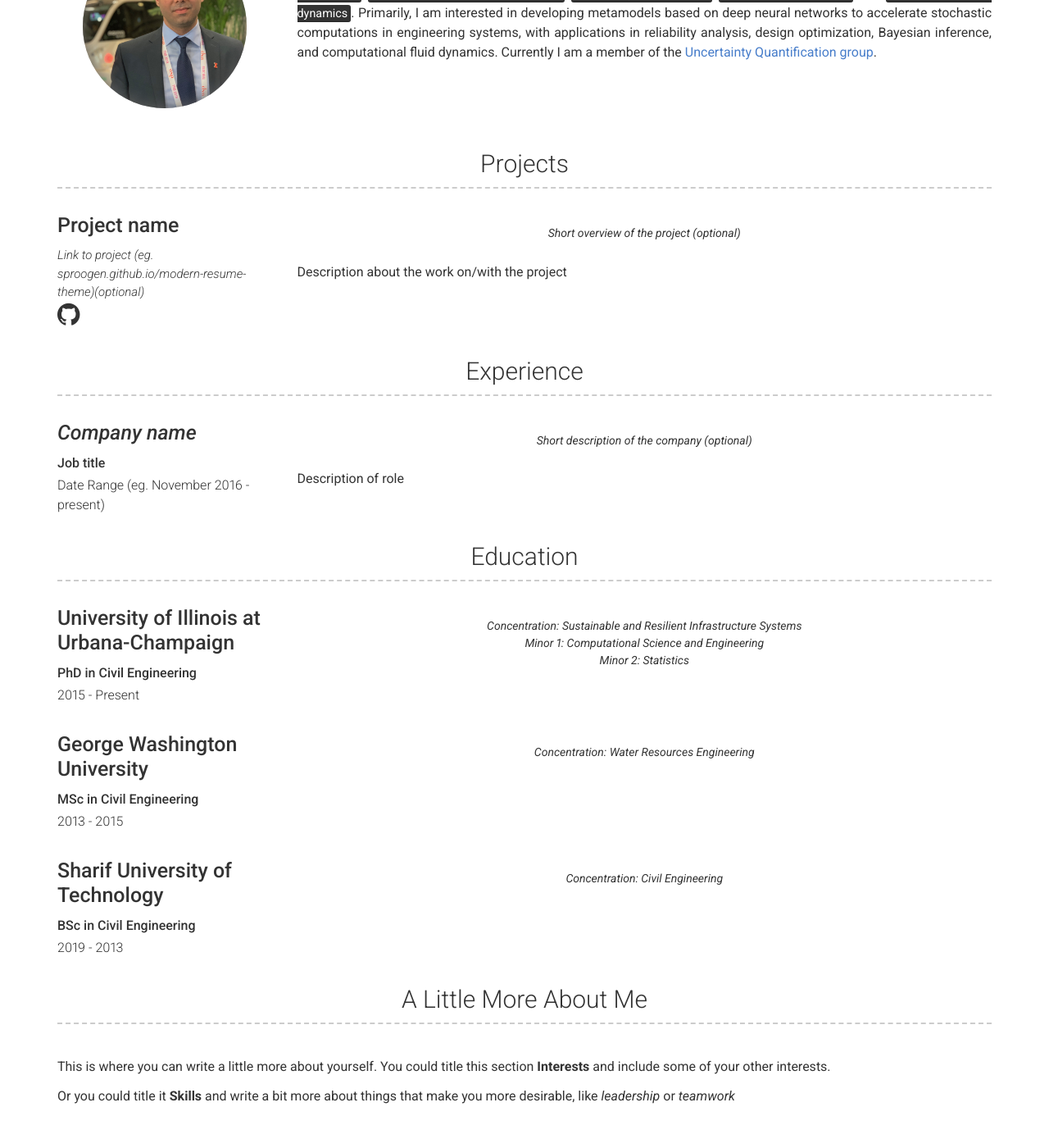
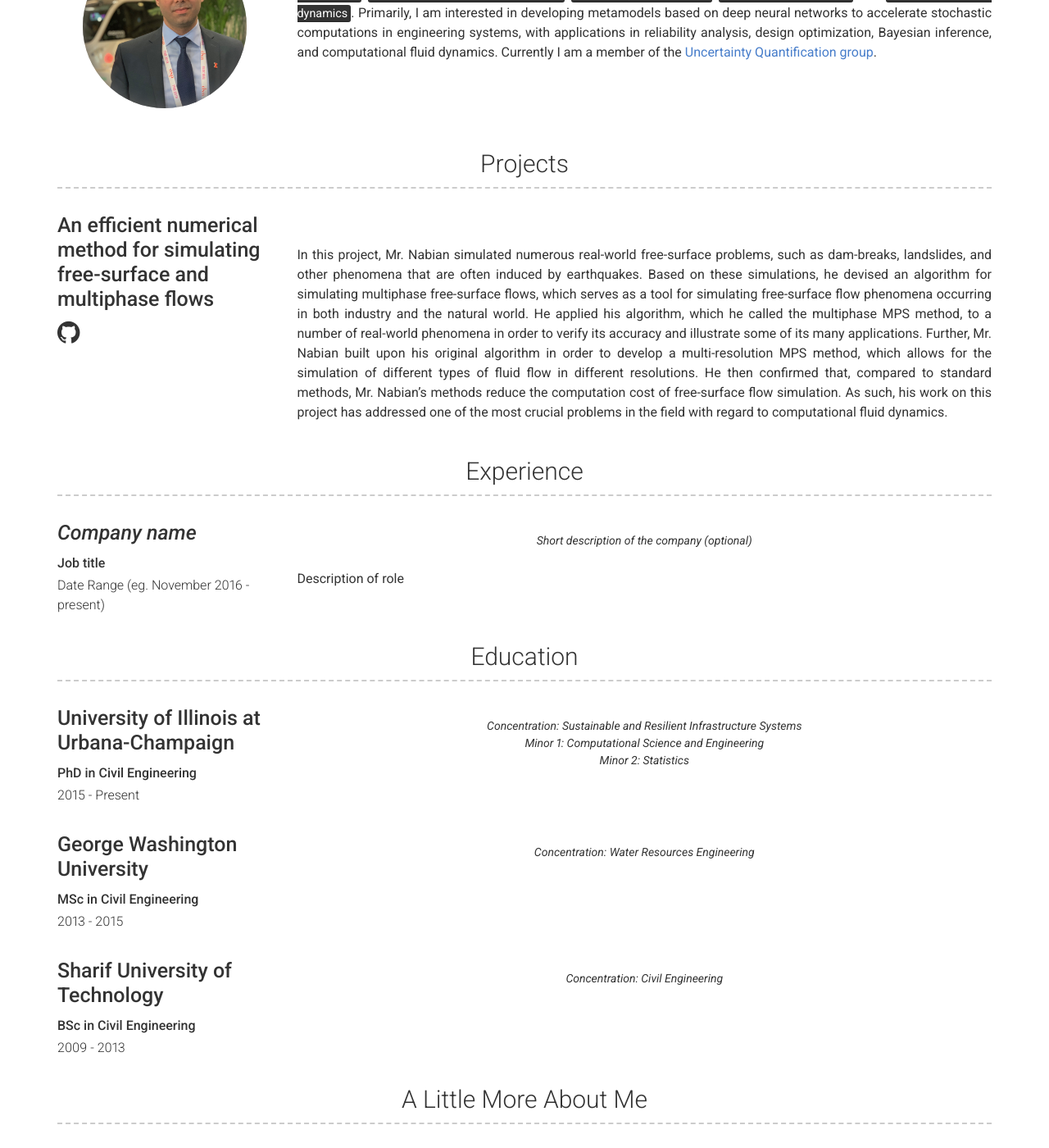
Before and after one commit to mnabian/mnabian.github.io, a Jekyll site: the page built from index.md, in a window 1280 px wide and 1400 px high, scrolled down 397 px. Shown: the whole window at 82% size. Built offline with Jekyll 4.4.1, drawn with Linux system fonts in a browser that asks for light colours.

Commit message:
Initial resume setup

```diff
--- a/_config.yml
+++ b/_config.yml
@@ -34,9 +34,7 @@
 # More Section
 # more_title: A Little More About Me #(Use this to override about more section title)
 more_content: | # this will include new lines to allow paragraphs
-  This is where you can write a little more about yourself. You could title this section **Interests** and include some of your other interests.
-
-  Or you could title it **Skills** and write a bit more about things that make you more desirable, like *leadership* or *teamwork*
+  Coming soon!
 
 # Footer
 footer_show_references: true
--- a/_data/education.yml
+++ b/_data/education.yml
@@ -14,7 +14,7 @@
     Concentration: Water Resources Engineering
 
 - name: Sharif University of Technology
-  dates: 2019 - 2013
+  dates: 2009 - 2013
   qualification: BSc in Civil Engineering
   quote: >
     Concentration: Civil Engineering
--- a/_data/projects.yml
+++ b/_data/projects.yml
@@ -1,8 +1,5 @@
 # Project template
-- name: Project name
-  link: Link to project (eg. sproogen.github.io/modern-resume-theme)(optional)
-  github: Github page for project (eg. sproogen/modern-resume-theme)(optional)
+- name: An efficient numerical method for simulating free-surface and multiphase flows
   quote: >
-    Short overview of the project (optional)
   description: | # this will include new lines to allow paragraphs
-    Description about the work on/with the project
+    In this project, Mr. Nabian simulated numerous real-world free-surface problems, such as dam-breaks, landslides, and other phenomena that are often induced by earthquakes. Based on these simulations, he devised an algorithm for simulating multiphase free-surface flows, which serves as a tool for simulating free-surface flow phenomena occurring in both industry and the natural world. He applied his algorithm, which he called the multiphase MPS method, to a number of real-world phenomena in order to verify its accuracy and illustrate some of its many applications. Further, Mr. Nabian built upon his original algorithm in order to develop a multi-resolution MPS method, which allows for the simulation of different types of fluid flow in different resolutions. He then confirmed that, compared to standard methods, Mr. Nabian’s methods reduce the computation cost of free-surface flow simulation. As such, his work on this project has addressed one of the most crucial problems in the field with regard to computational fluid dynamics.
```
